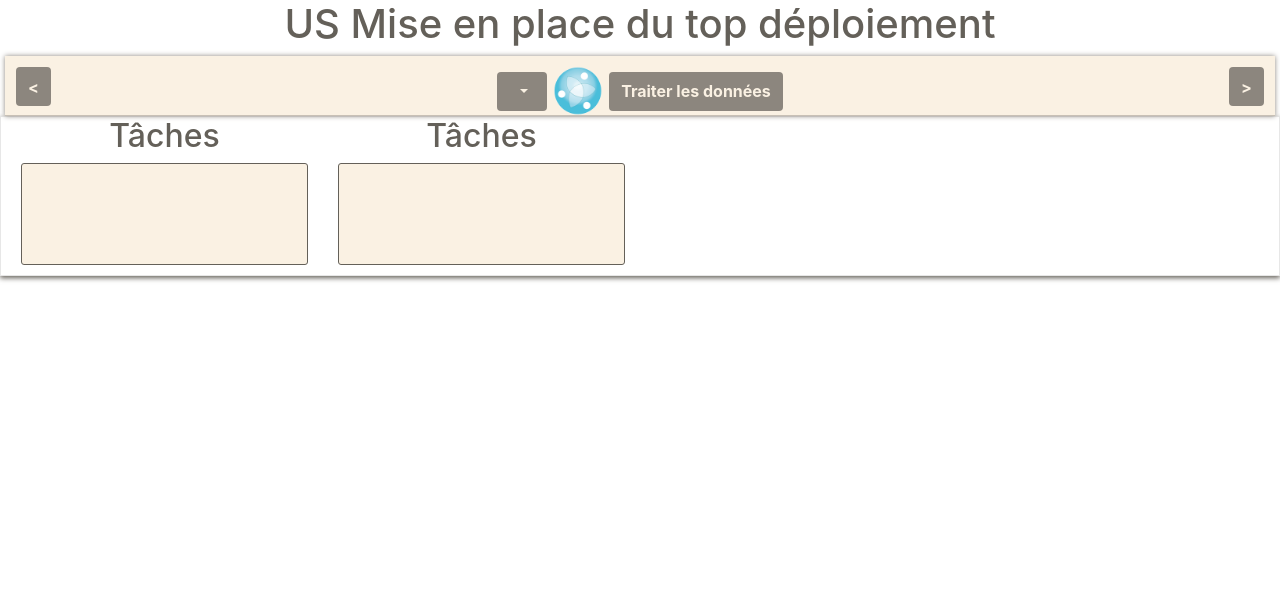
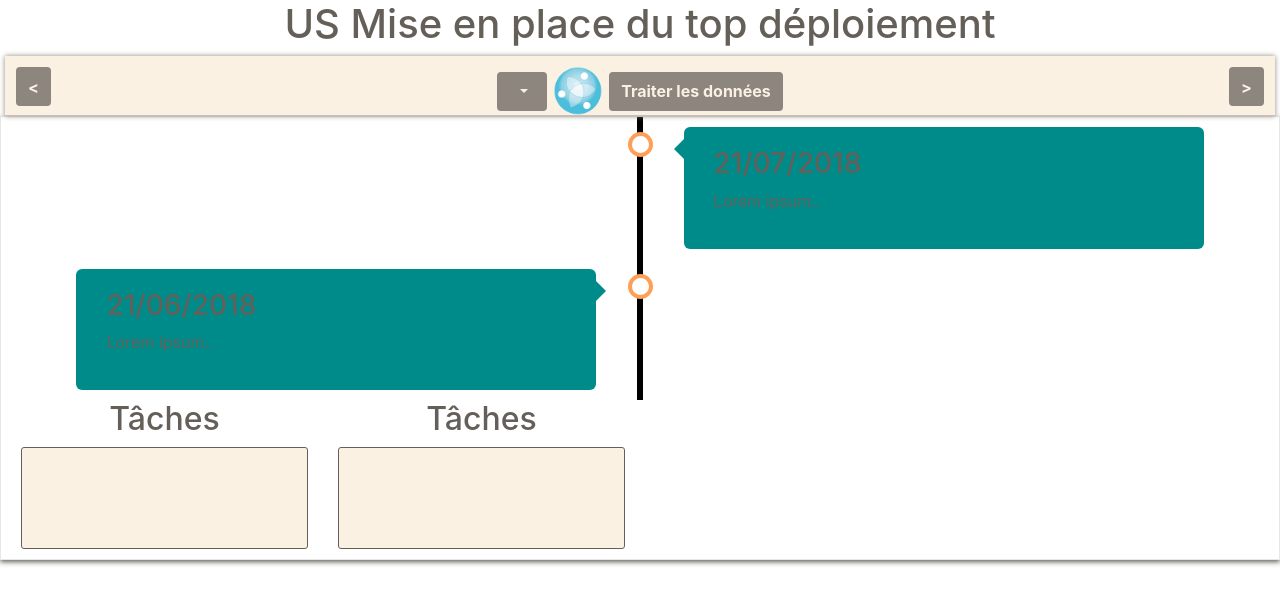
Before and after one commit to Scorbutics/RTCVisualizer, an Angular app in the folder rtc-visualizer/: page /us in a window 1280 px wide. Shown: the top 604 px of the page. Built offline with nearby package versions, Linux system fonts and the light colour scheme.

Commit message:
Feat : using "less" css

```diff
--- a/rtc-visualizer/angular.json
+++ b/rtc-visualizer/angular.json
@@ -23,7 +23,7 @@
               "src/assets"
             ],
             "styles": [
-              "src/styles.css"
+              "src/styles.less"
             ],
             "scripts": []
           },
@@ -72,7 +72,7 @@
             "tsConfig": "src/tsconfig.spec.json",
             "karmaConfig": "src/karma.conf.js",
             "styles": [
-              "src/styles.css"
+              "src/styles.less"
             ],
             "scripts": [],
             "assets": [
--- a/rtc-visualizer/src/app/app.module.ts
+++ b/rtc-visualizer/src/app/app.module.ts
@@ -11,6 +11,7 @@
 import { PageTitleComponent } from './pages/pageTitle/pageTitle.component';
 import { PiPageComponent } from './pages/piPage/piPage.component';
 import { PageTitleService } from './pages/pageTitle/pageTitle.service';
+import {TimelineComponent} from './timeline/timeline.component';
 
 const routes: Routes = [
 	//TODO
@@ -30,7 +31,8 @@
 		PageTitleComponent,
 		UsPageComponent,
 		PiPageComponent,
-		NamedBlockComponent
+		NamedBlockComponent,
+		TimelineComponent
 	],
 	imports: [
 		NgbModule.forRoot(),
--- a/rtc-visualizer/src/app/pages/usPage/usPage.component.html
+++ b/rtc-visualizer/src/app/pages/usPage/usPage.component.html
@@ -1,4 +1,6 @@
 <div class="row">
+	<timeline class="col-md-12">
+	</timeline>
 	<named-block class="col-md-3">
 		<div style="height:100px">
 
--- /dev/null
+++ b/rtc-visualizer/src/app/timeline/timeline.component.html
@@ -0,0 +1,14 @@
+<div class="timeline">
+    <div class="container right">
+        <div class="content">
+            <h3>21/07/2018</h3>
+            <p>Lorem ipsum..</p>
+        </div>
+    </div>
+    <div class="container left">
+        <div class="content">
+            <h3>21/06/2018</h3>
+            <p>Lorem ipsum..</p>
+        </div>
+    </div>
+</div>
--- /dev/null
+++ b/rtc-visualizer/src/app/timeline/timeline.component.less
@@ -0,0 +1,140 @@
+@cardColor: darkcyan;
+
+* {
+	box-sizing: border-box;
+}
+
+/* Set a background color */
+body {
+	background-color: #474e5d;
+	font-family: Helvetica, sans-serif;
+}
+
+/* The actual timeline (the vertical ruler) */
+.timeline {
+	position: relative;
+	max-width: 1200px;
+	margin: 0 auto;
+}
+
+/* The actual timeline (the vertical ruler) */
+.timeline::after {
+	content: '';
+	position: absolute;
+	width: 6px;
+	background-color: black;
+	top: 0;
+	bottom: 0;
+	left: 50%;
+	margin-left: -3px;
+}
+
+/* Container around content */
+.container {
+	padding: 10px 40px;
+	position: relative;
+	background-color: inherit;
+	width: 50%;
+}
+
+/* The circles on the timeline */
+.container::after {
+	content: '';
+	position: absolute;
+	width: 25px;
+	height: 25px;
+	right: -17px;
+	background-color: white;
+	border: 4px solid #FF9F55;
+	top: 15px;
+	border-radius: 50%;
+	z-index: 1;
+}
+
+/* Place the container to the left */
+.left {
+	left: -25.3%;
+}
+
+/* Place the container to the right */
+.right {
+	left: 25.3%;
+}
+
+/* Add arrows to the left container (pointing right) */
+.left::before {
+	content: " ";
+	height: 0;
+	position: absolute;
+	top: 22px;
+	width: 0;
+	z-index: 1;
+	right: 30px;
+	border: medium solid @cardColor;
+	border-width: 10px 0 10px 10px;
+	border-color: transparent transparent transparent @cardColor;
+}
+
+/* Add arrows to the right container (pointing left) */
+.right::before {
+	content: " ";
+	height: 0;
+	position: absolute;
+	top: 22px;
+	width: 0;
+	z-index: 1;
+	left: 30px;
+	border: medium solid @cardColor;
+	border-width: 10px 10px 10px 0;
+	border-color: transparent @cardColor transparent transparent;
+}
+
+/* Fix the circle for containers on the right side */
+.right::after {
+	left: -16px;
+}
+
+/* The actual content */
+.content {
+	padding: 20px 30px;
+	background-color: @cardColor;
+	position: relative;
+	border-radius: 6px;
+}
+
+/* Media queries - Responsive timeline on screens less than 600px wide */
+@media screen and (max-width: 600px) {
+/* Place the timelime to the left */
+	.timeline::after {
+		left: 31px;
+	}
+
+/* Full-width containers */
+	.container {
+		width: 100%;
+		padding-left: 70px;
+		padding-right: 25px;
+	}
+
+/* Make sure that all arrows are pointing leftwards */
+	.container::before {
+		left: 60px;
+		border: medium solid @cardColor;
+		border-width: 10px 10px 10px 0;
+		border-color: transparent @cardColor transparent transparent;
+	}
+
+/* Make sure all circles are at the same spot */
+	.left::after, .right::after {
+		left: 15px;
+	}
+
+	.left {
+		left: 1%;
+	}
+
+/* Make all right containers behave like the left ones */
+	.right {
+		left: 1%;
+	}
+}
--- a/rtc-visualizer/src/index.html
+++ b/rtc-visualizer/src/index.html
@@ -7,7 +7,6 @@
 
 		<meta name="viewport" content="width=device-width, initial-scale=1">
 		<link rel="icon" type="image/x-icon" href="assets/images/favicon.ico">
-		<link rel="stylesheet" href="assets/css/bootstrap.min.css">
 	</head>
 	<body>
 		<rtc-root></rtc-root>
--- a/rtc-visualizer/src/styles.css
+++ b/rtc-visualizer/src/styles.less
@@ -1 +1,2 @@
 /* You can add global styles to this file, and also import other style files */
+@import "assets/css/bootstrap.min.css";
```
Also changed, not shown: rtc-visualizer/src/app/timeline/timeline.component.ts (added, +10 -0 lines).
